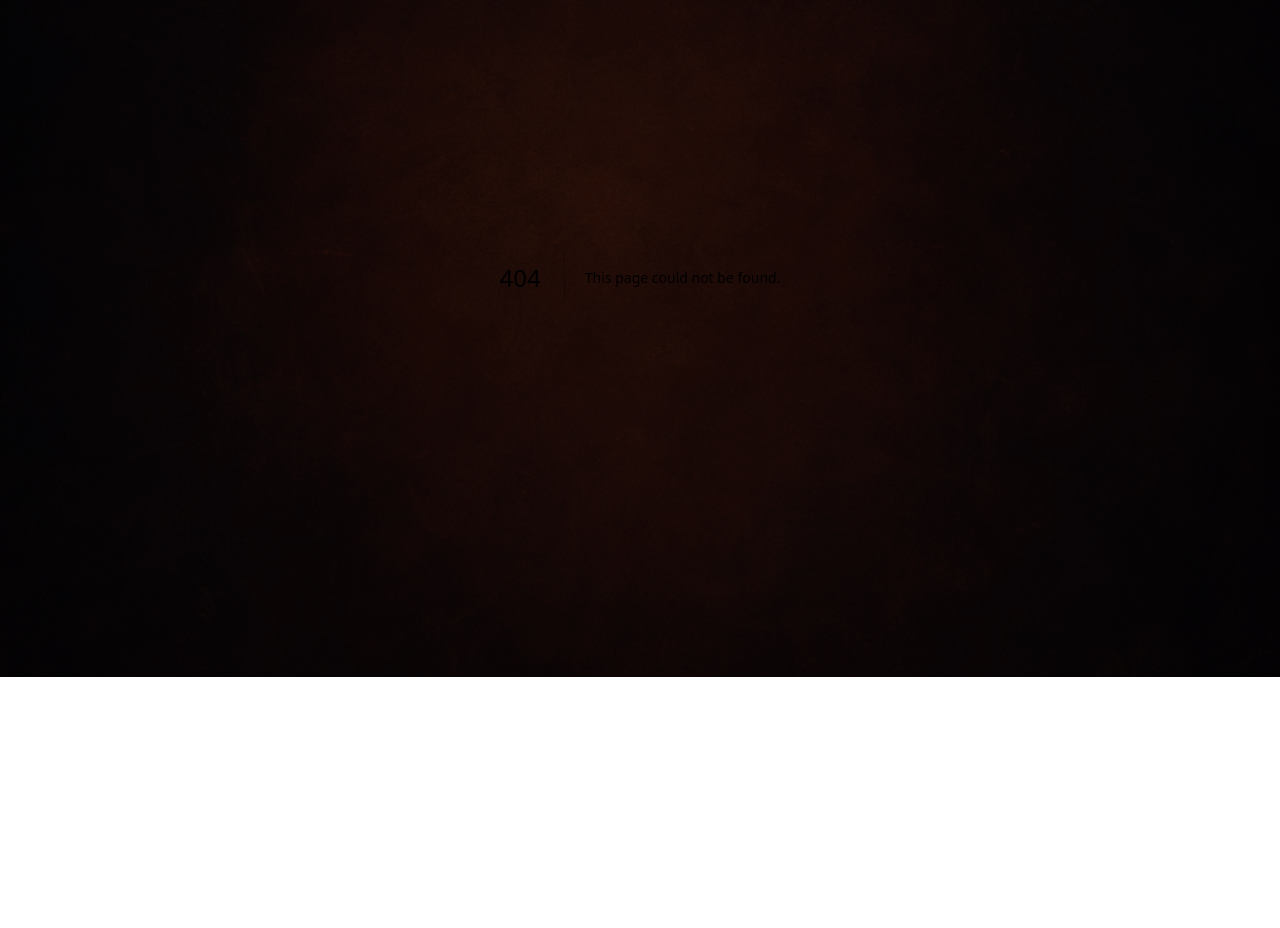
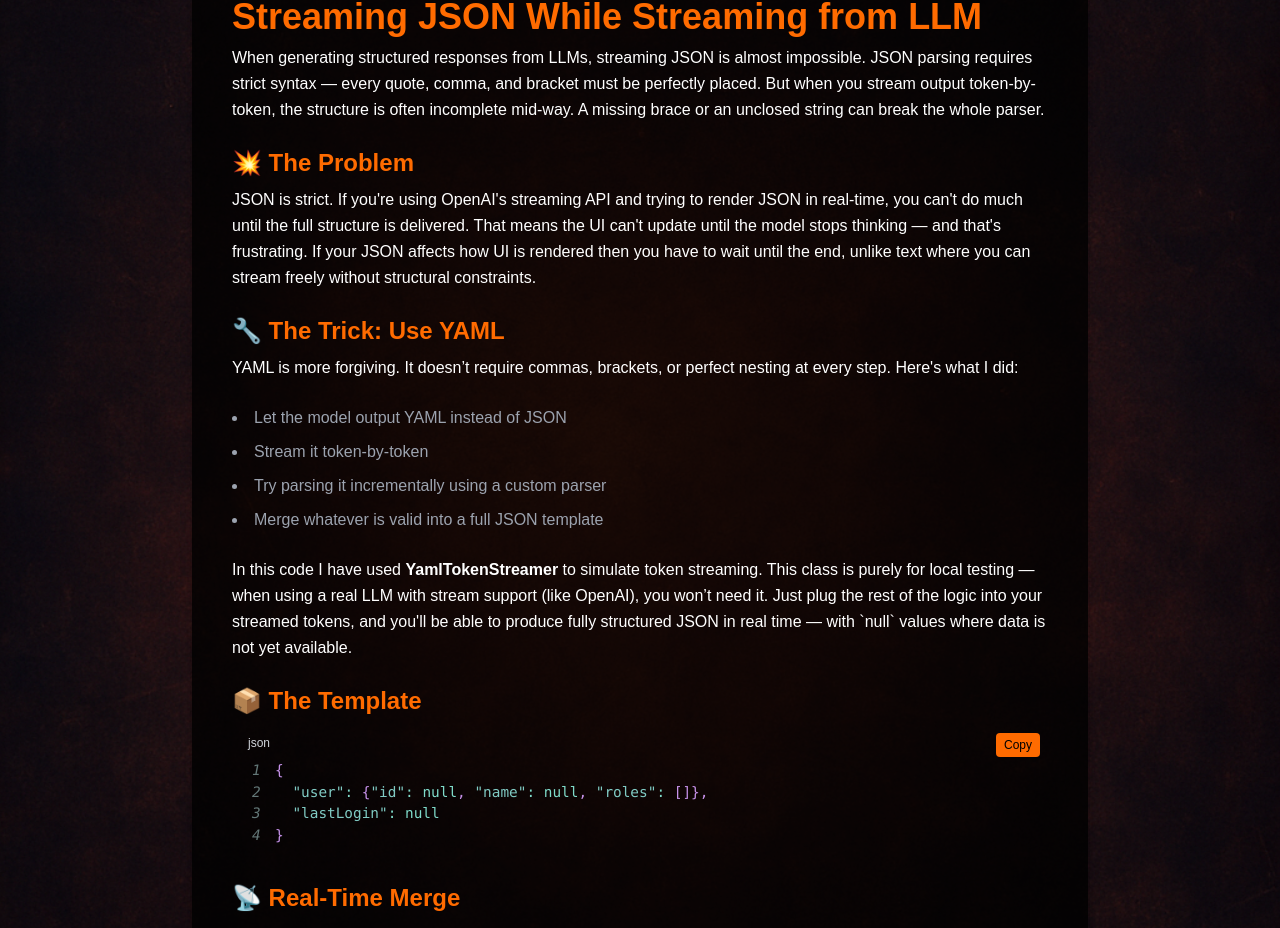
Before and after one commit to MedhaviMonish/medhavimonish.github.io, a Next.js app: page /blogs/streaming-json in a window 1280 px wide. Before the commit this address had no page. Shown: the part 123-1051 px from the top of the page. Before the commit the page ends 800 px from the top, so only its background shows below. Built offline with nearby package versions, Linux system fonts and the light colour scheme.

Commit message:
added stream json

```diff
--- /dev/null
+++ b/src/app/blogs/streaming-json/page.tsx
@@ -0,0 +1,75 @@
+"use client";
+/* eslint-disable react/no-unescaped-entities */
+import CodeBlock from "@/components/CodeBlock";
+
+export default function BlogStreamingJSON() {
+  return (
+    <main className="relative min-h-screen bg-cover bg-center bg-no-repeat bg-fixed flex justify-center items-start py-20 px-4" style={{ backgroundImage: "url('/images/bg-home.png')" }}>
+      <div className="w-full max-w-4xl bg-black/80 text-white p-10 rounded-xl shadow-md">
+
+        <h1 className="text-4xl font-bold text-ember mb-2">
+          Streaming JSON While Streaming from LLM
+        </h1>
+
+        <p className="mb-6 leading-relaxed">
+          When generating structured responses from LLMs, streaming JSON is almost impossible. JSON parsing requires strict syntax — every quote, comma, and bracket must be perfectly placed. But when you stream output token-by-token, the structure is often incomplete mid-way. A missing brace or an unclosed string can break the whole parser.
+        </p>
+
+        <h2 className="text-2xl font-bold text-ember mb-2">💥 The Problem</h2>
+        <p className="mb-6 leading-relaxed">
+          JSON is strict. If you're using OpenAI's streaming API and trying to render JSON in real-time, you can't do much until the full structure is delivered. That means the UI can't update until the model stops thinking — and that's frustrating.
+          If your JSON affects how UI is rendered then you have to wait until the end, unlike text where you can stream freely without structural constraints.
+        </p>
+
+        <h2 className="text-2xl font-bold text-ember mb-2">🔧 The Trick: Use YAML</h2>
+        <p className="mb-6 leading-relaxed">
+          YAML is more forgiving. It doesn’t require commas, brackets, or perfect nesting at every step. Here's what I did:
+        </p>
+        <ul className="list-disc list-inside space-y-2 text-gray-400 leading-relaxed mb-6">
+          <li>Let the model output YAML instead of JSON</li>
+          <li>Stream it token-by-token</li>
+          <li>Try parsing it incrementally using a custom parser</li>
+          <li>Merge whatever is valid into a full JSON template</li>
+        </ul>
+        <p className="mb-6 leading-relaxed">
+          In this code I have used <b>YamlTokenStreamer</b> to simulate token streaming.
+          This class is purely for local testing — when using a real LLM with stream support (like OpenAI), you won’t need it.
+          Just plug the rest of the logic into your streamed tokens, and you'll be able to produce fully structured JSON in real time — with `null` values where data is not yet available.
+        </p>
+
+
+        <h2 className="text-2xl font-bold text-ember mb-2">📦 The Template</h2>
+        <CodeBlock language="json" code={`{
+  "user": {"id": null, "name": null, "roles": []},
+  "lastLogin": null
+}`} />
+
+        <h2 className="text-2xl font-bold text-ember mb-2">📡 Real-Time Merge</h2>
+        <CodeBlock language="python" code={`buffer = ""
+for chunk in openai.ChatCompletion.create(..., stream=True):
+    token = chunk['choices'][0].delta.get('content')
+    if token:
+        buffer += token
+        parsed, _ = try_partial_yaml_parse(buffer)
+        merged = merge_yaml_into_template(template, parsed)
+        print(merged)  # Always structured, even when partial`} />
+
+        <h2 className="text-2xl font-bold text-ember mb-2">🧠 Bonus: Quote Heuristics</h2>
+        <p className="mb-6 leading-relaxed">
+          If parsing fails, the parser tries to append a missing quote `"` at the end of the last line — this fixes many broken outputs where the model stopped mid-string.
+        </p>
+
+        <h2 className="text-2xl font-bold text-ember mb-2">📈 Outcome</h2>
+        <p className="mb-6 leading-relaxed">
+          Now <b className="text-ember">YOU</b> can stream LLM output into your UI and render the structure in real-time — safely. Every key exists thanks to the template. Every value updates only when it's available. No more crashes due to malformed JSON.
+        </p>
+
+        <h2 className="text-2xl font-bold text-ember mb-2">🏁 Final Thought</h2>
+        <p className="mb-6 leading-relaxed">
+          YAML isn't just human-friendly — it's stream-friendly too. If you're building tool-based agents or structured UIs, this simple trick can make a big difference. Don't wait for perfect JSON. Start rendering now.
+        </p>
+
+      </div>
+    </main>
+  );
+}
--- a/src/components/BlogList.tsx
+++ b/src/components/BlogList.tsx
@@ -8,6 +8,11 @@ const blogs = [
     title: "GreedyContext: Shrinking LLM Memory with Semantic Graphs",
     summary: "How I built a cosine-similarity graph and greedy search to reduce token cost in long LLM conversations — without losing context.",
     link: "/blogs/greedy-context"
+  },
+  {
+    title: "Streaming JSON While streaming from LLM",
+    summary: "How I built a forgiving JSON parser that lets you render partial LLM responses using YAML.",
+    link: "/blogs/streaming-json"
   }
 ];
 
--- a/src/components/ProjectList.tsx
+++ b/src/components/ProjectList.tsx
@@ -27,6 +27,16 @@ const projects = [
       github: "https://github.com/MedhaviMonish/GreedyContext",
       blog: "/blogs/greedy-context",
     },
+  },
+  {
+    title: "Stream-JSON",
+    tagline: "Render JSON incrementally while streaming YAML from LLMs",
+    description: "Streams YAML line-by-line from an LLM, parses valid chunks, and merges them into a full JSON template so the UI can reactively render structured data in real-time.",
+    tags: ["LLM", "Streaming", "YAML", "JSON UI"],
+    links: {
+      github: "https://github.com/MedhaviMonish/Stream-JSON",
+      blog: "/blogs/streaming-json"
+    }
   },
   {
     title: "Self-Driving Car v2",
```
